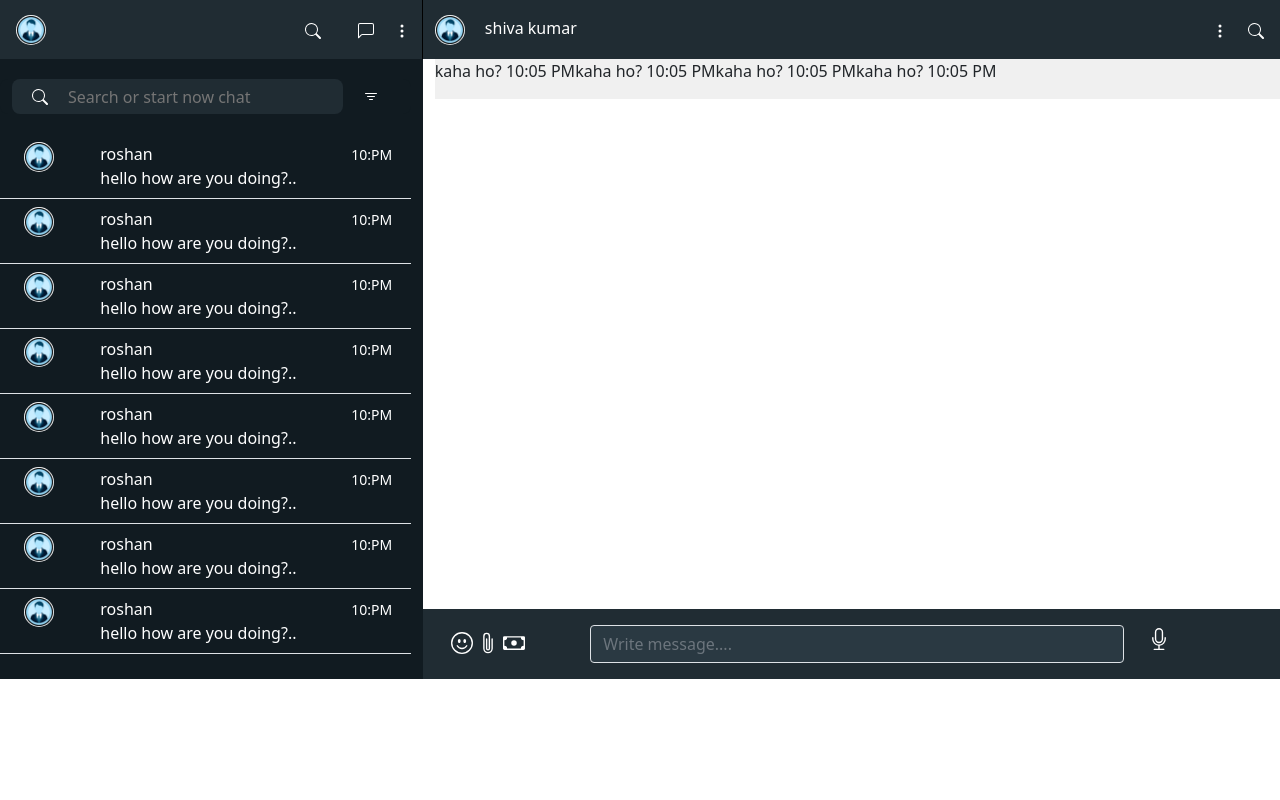
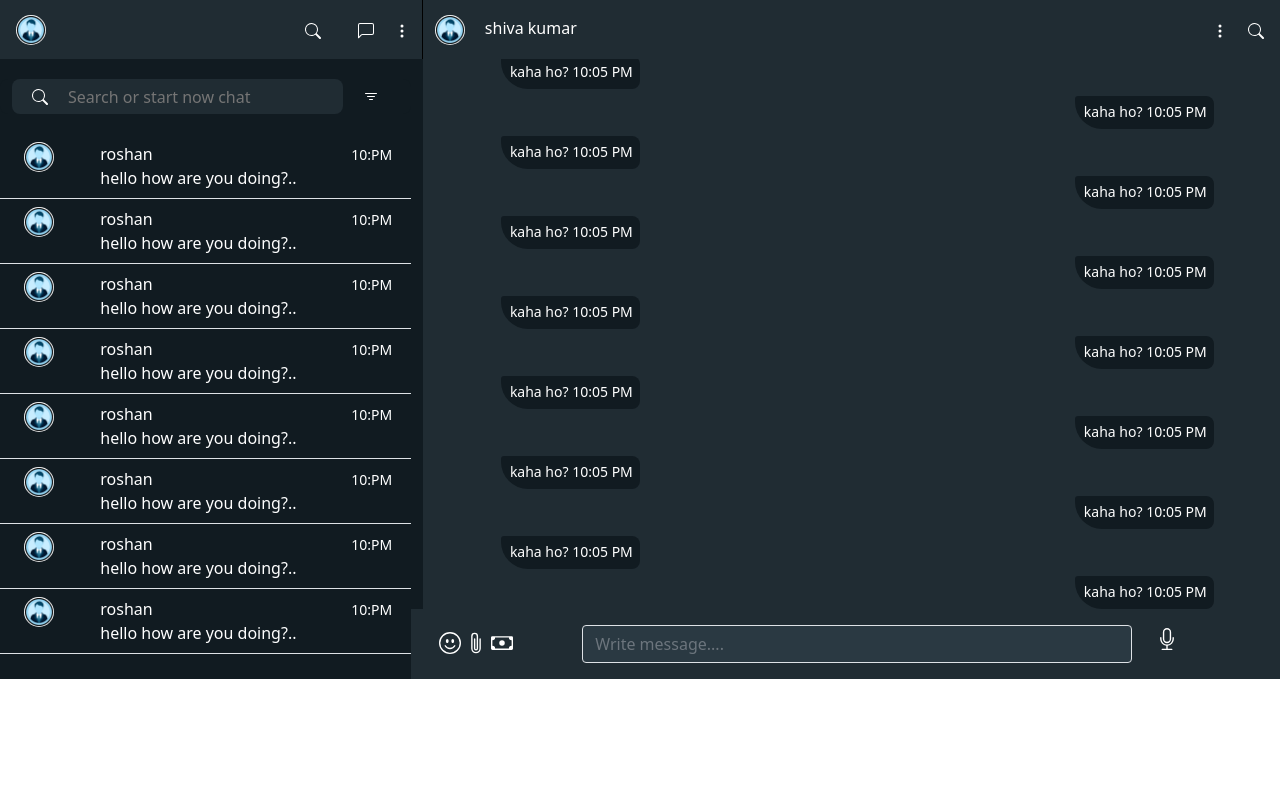
Before and after one commit to roshankumar0/whatsapp-clone, a plain HTML site: page index.html in a window 1280 px wide. Shown: the top 800 px of the page. Drawn offline with nearby package versions, Linux system fonts and the light colour scheme.

Commit message:
chattinh

```diff
--- a/index.html
+++ b/index.html
@@ -400,13 +400,26 @@
                         </table>
                     </div>
                 </div>
-                <div class="col-8 ">
+                <div class="col-8 p-0">
                     <div class="contact-scroll message-scroll  chat">
-                        <div class="message-box d-flex">
-                            <p>kaha ho? <span>10:05 PM</span></p>
-                            <p>kaha ho? <span>10:05 PM</span></p>
-                            <p>kaha ho? <span>10:05 PM</span></p>
-                            <p>kaha ho? <span>10:05 PM</span></p>
+                        <div class="message-box">
+                            <p><small>kaha ho? <span>10:05 PM</span></small></p>
+                            <p><small>kaha ho? <span>10:05 PM</span></small></p>
+                            <p><small>kaha ho? <span>10:05 PM</span></small></p>
+                            <p><small>kaha ho? <span>10:05 PM</span></small></p>
+                            <p><small>kaha ho? <span>10:05 PM</span></small></p>
+                            <p><small>kaha ho? <span>10:05 PM</span></small></p>
+                            <p><small>kaha ho? <span>10:05 PM</span></small></p>
+                            <p><small>kaha ho? <span>10:05 PM</span></small></p>
+                            <p><small>kaha ho? <span>10:05 PM</span></small></p>
+                            <p><small>kaha ho? <span>10:05 PM</span></small></p>
+                            <p><small>kaha ho? <span>10:05 PM</span></small></p>
+                            <p><small>kaha ho? <span>10:05 PM</span></small></p>
+                            <p><small>kaha ho? <span>10:05 PM</span></small></p>
+                            <p><small>kaha ho? <span>10:05 PM</span></small></p>
+                            <p><small>kaha ho? <span>10:05 PM</span></small></p>    <p><small>kaha ho? <span>10:05 PM</span></small></p>
+                            <p><small>kaha ho? <span>10:05 PM</span></small></p>
+                            <p><small>kaha ho? <span>10:05 PM</span></small></p>
                         </div>
                     </div>
                     <div class="row message-box bg2 text-white p-3">
--- a/style.css
+++ b/style.css
@@ -50,10 +50,21 @@
 
     /* background: #202c33; */
 }
+.message-box{
+    padding-right: 9%;
+    padding-left: 9%;
+    background: #202c33;
+}
 
+.message-box p:nth-child(even) {
+    text-align: right;
+}
 
-.message-box {
-    background: #F0F0F0;
+.message-box small {
+    background-color: #111b21;
+    color: white;
+    padding: 6px 7px 8px 9px;
+    border-radius: 3px 8px 8px 27px;
 }
 
 .bg {
@@ -89,7 +100,7 @@ li {
 }
 
 .header-box {
- background: #202c33;
+    background: #202c33;
     color: white;
     padding: 13px 32px
 }
@@ -101,7 +112,8 @@ li {
 .chat-bg {
     background: #202c33;
 }
-tbody.chat-bg{
+
+tbody.chat-bg {
     background: #111b21;
 }
 
@@ -150,12 +162,15 @@ tbody.chat-bg{
     flex: 1;
 
 }
-svg.bi.bi-search.searchbox1{
+
+svg.bi.bi-search.searchbox1 {
     margin: 0 20px;
 }
-svg.bi.bi-filter{
+
+svg.bi.bi-filter {
     margin: 0 20px;
 }
+
 @media only screen and (max-width: 480px) {
     /* .contact {
         width: 100%;
```
